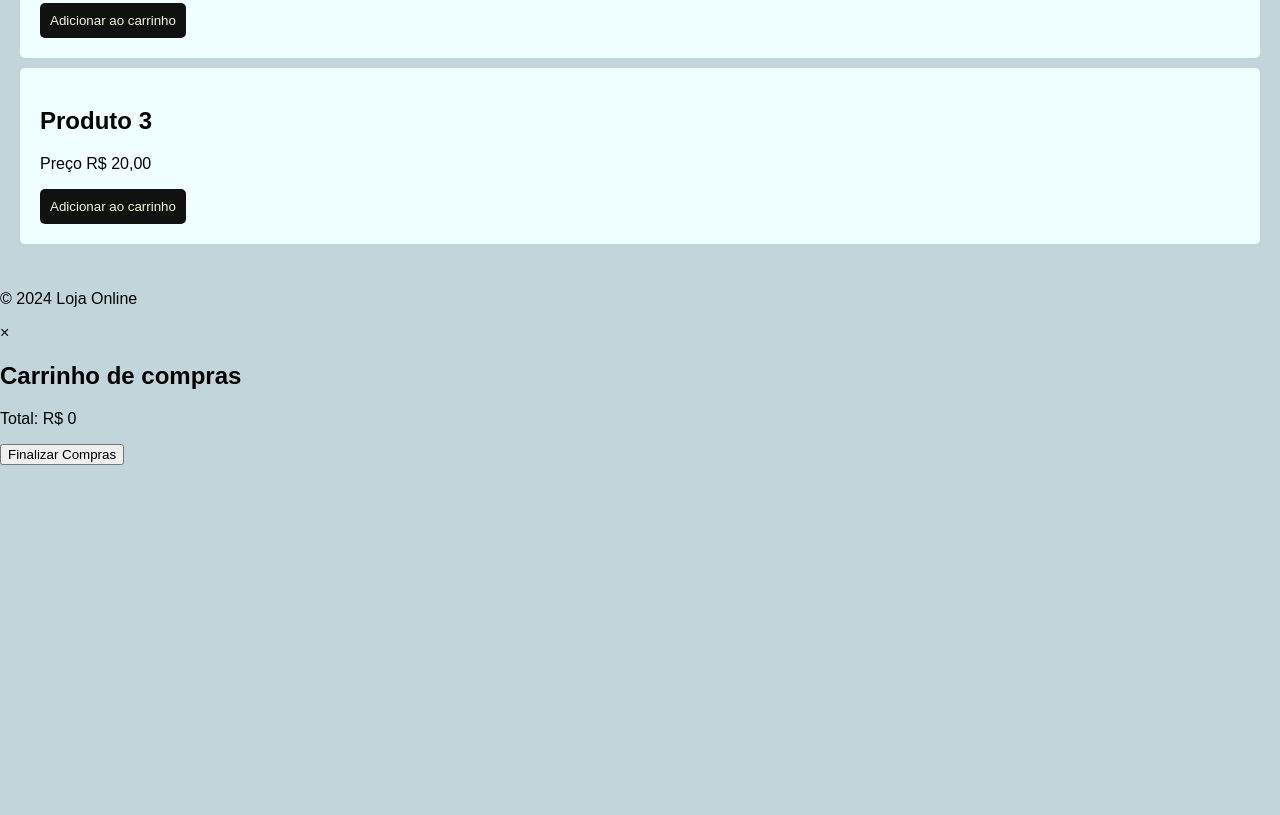
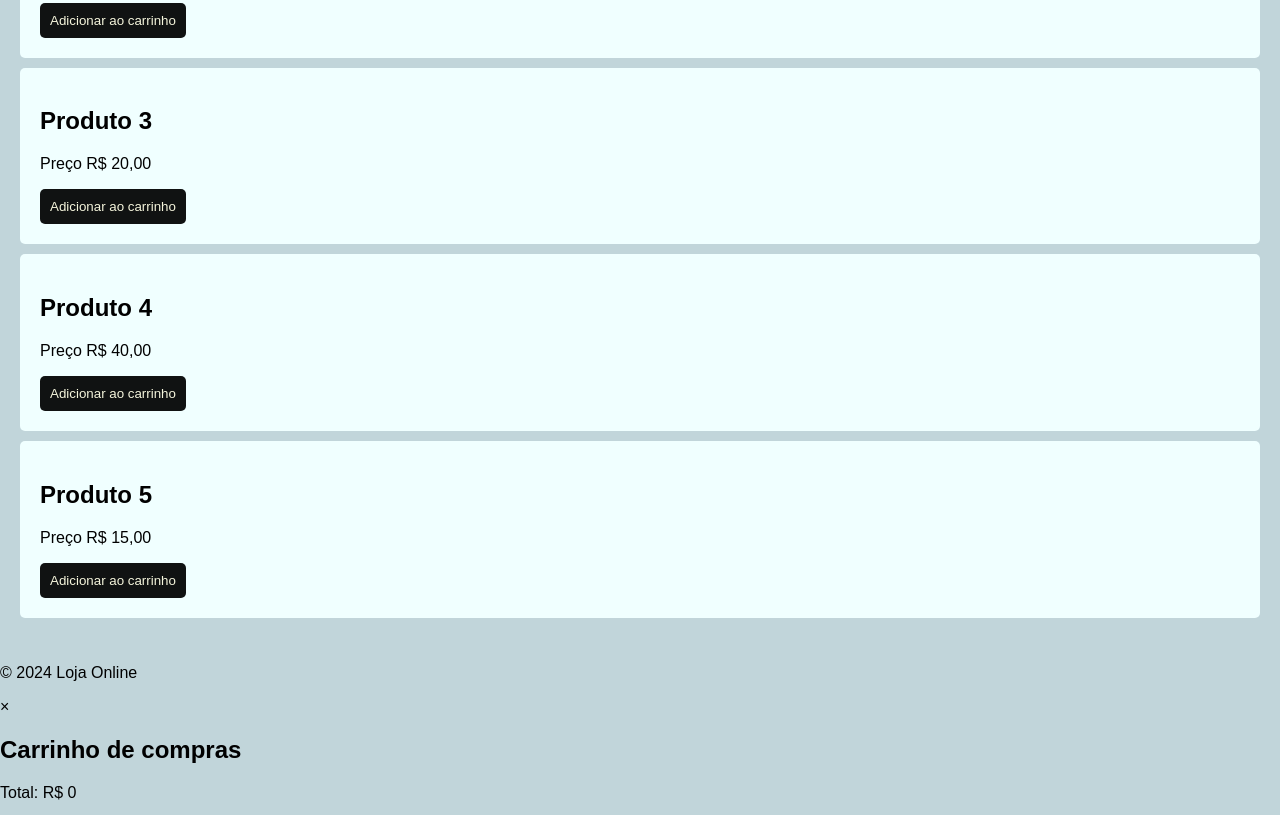
Before and after one commit to evelyn05042007/Sistemavendas, a plain HTML site: page index.html in a window 1280 px wide. Shown: the part 471-1286 px from the top of the page. Before the commit the page ends 936 px from the top, so only its background shows below. Drawn offline with Linux system fonts and the light colour scheme.

Commit message:
Update index.html

```diff
--- a/index.html
+++ b/index.html
@@ -14,7 +14,7 @@
         <button id="cart-button">Carrinho(<span id="cart-count">0</span>)</button>
     </header>
     <main>
-        <div class="products"></div>
+        <div class="products">
             <div class="product">
                 <h2>Produto 1</h2>
                 <p>Preço R$ 50,00</p>
@@ -29,7 +29,18 @@
                 <h2>Produto 3</h2>
                 <p>Preço R$ 20,00</p>
                 <button class="add-to-cart" data-price="50">Adicionar ao carrinho</button>
-            <div>
+            </div>
+            <div class="product">
+                <h2>Produto 4</h2>
+                <p>Preço R$ 40,00</p>
+                <button class="add-to-cart" data-price="50">Adicionar ao carrinho</button>
+            </div>
+            <div class="product">
+                <h2>Produto 5</h2>
+                <p>Preço R$ 15,00</p>
+                <button class="add-to-cart" data-price="50">Adicionar ao carrinho</button>
+
+            </div>
         </div>
     </main>
     <footer>
```
Lines whose indentation alone changed are shown as unchanged.
